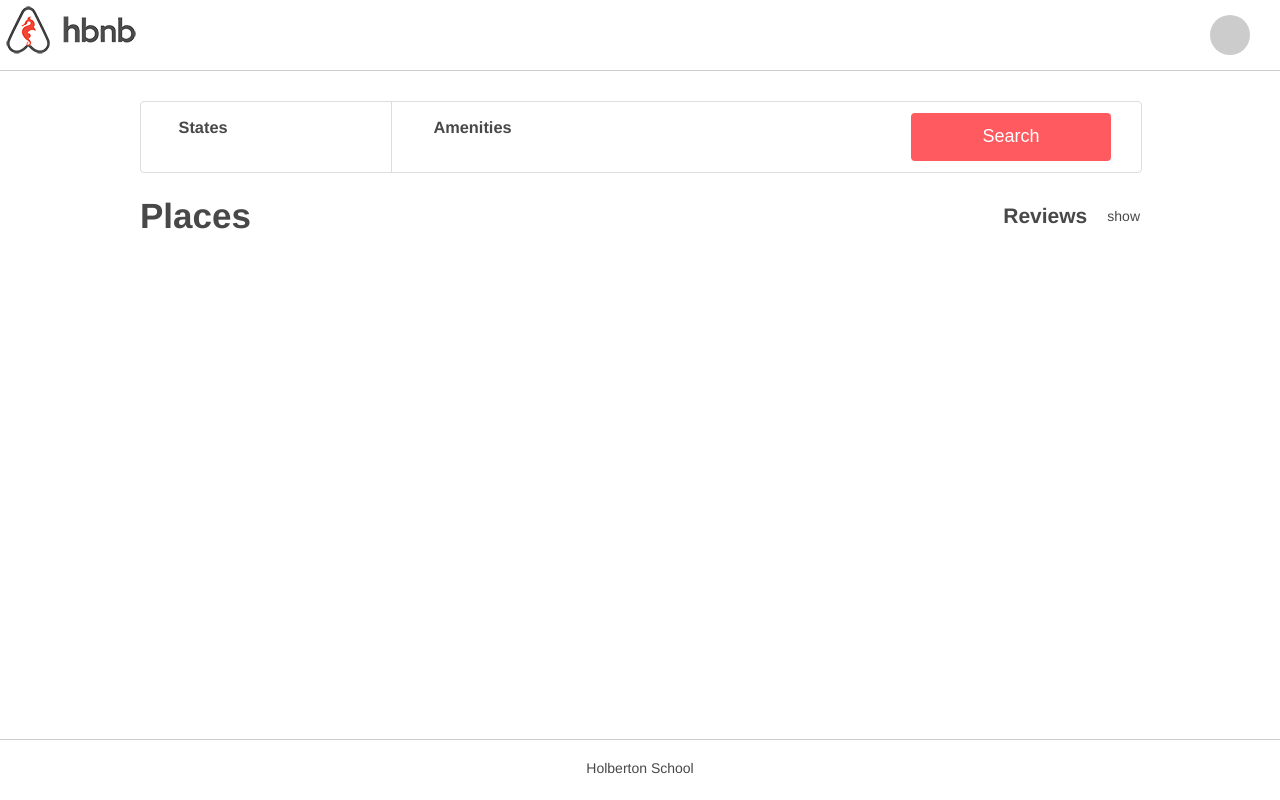
After one commit to alejandrodgz/holbertonschool-AirBnB_clone_v4, a Flask app: template web_dynamic/templates/101-hbnb.html in a window 1280 px wide. The commit adds this page. Run offline with Flask 2, Linux system fonts and the light colour scheme; the template is opened without the code that fills it: most values are stand-ins (such as "Sample title", 1, 10 or a date in 2020); some libraries are stand-ins or nearby versions.

Commit message:
final project

```diff
--- /dev/null
+++ b/web_dynamic/static/scripts/101-hbnb.js
@@ -0,0 +1,142 @@
+
+
+let amenities = {};
+$(() => {
+  $('.amenities input').change(function () {
+    amenities = {};
+    $.each($("input:checked"), function () {
+      amenities[$(this).val()] = $(this).attr("name");
+    });
+    $(".amenities h4").text(Object.values(amenities).join(", "));
+  });
+});
+
+let states = {};
+$(() => {
+  $('.locations h2 input').change(function () {
+    states = {};
+    $.each($("input:checked"), function () {
+      states[$(this).val()] = $(this).attr("name");
+    });
+    $(".locations h4").text(Object.values(states).join(", "));
+  });
+});
+
+let cities = {};
+$(() => {
+  $('.locations .popover ul li ul li').change(function () {
+    cities = {};
+    $.each($("input:checked"), function () {
+      cities[$(this).val()] = $(this).attr("name");
+    });
+  });
+});
+
+
+$.ajax({
+  method: 'GET',
+  url: 'http://127.0.0.1:5001/api/v1/status/',
+  success: function (input) {
+    if (input.status === "OK") {
+      $('div#api_status').addClass('available');
+    } else {
+      $('div#api_status').removeClass('available');
+    };
+  }
+});
+
+$.ajax({
+  type: "POST",
+  url: 'http://127.0.0.1:5001/api/v1/places_search/',
+  data: JSON.stringify({}),
+  dataType: 'json',
+  contentType: 'application/json',
+  success: function (input) {
+    $.each(input, function (i, place) {
+      let article = '<article>' +
+      '<div class="title_box">' +
+      '<h2>' + place.name + '</h2>' +
+      '<div class="price_by_night">$' + place.price_by_night + '</div>' +
+      '</div>' +
+      '<div class="information">' +
+      '<div class="max_guest">' + place.max_guest + ' Guest' + (place.max_guest != 1 ? "s" : "") + '</div>' +
+      '<div class="number_rooms">' + place.number_rooms + ' Bedroom' + (place.number_rooms != 1 ? "s" : "") + '</div>' +
+      '<div class="number_bathrooms">' + place.number_bathrooms + " Bathroom" + (place.number_bathrooms != 1 ? "s" : "") + '</div>' + '</div>' +
+      '</div>' +
+      '<div class="description">' +
+      place.description +
+      '</div>' +
+      '<h3>reviews</h3>';
+
+      $.ajax({
+        type: "GET",
+        url: 'http://127.0.0.1:5001/api/v1/places/' + place.id + '/reviews',
+        success: function (input) {
+          article += "<div class ='reviews_p'>"
+          $.each(input, function (j, review) {
+            article += '<p>' + review.text + '</p>';
+          });
+          article += '</div>';
+          article += '</article>';
+          $('section.places').append(article);
+          $('.reviews_p').hide();
+        }
+      });
+    });
+  }
+});
+
+$(() => {
+  $('button').click(function () {
+    $.ajax({
+      type: "POST",
+      url: 'http://127.0.0.1:5001/api/v1/places_search/',
+      data: JSON.stringify({
+        "amenities": Object.keys(amenities),
+        "cities": Object.keys(cities),
+        "states": Object.keys(states)
+      }),
+      dataType: 'json',
+      contentType: 'application/json',
+      success: function (input) {
+        $.each(input, function (i, place) {
+          let article = '<article>' +
+          '<div class="title_box">' +
+          '<h2>' + place.name + '</h2>' +
+          '<div class="price_by_night">$' + place.price_by_night + '</div>' +
+          '</div>' +
+          '<div class="information">' +
+          '<div class="max_guest">' + place.max_guest + ' Guest' + (place.max_guest != 1 ? "s" : "") + '</div>' +
+          '<div class="number_rooms">' + place.number_rooms + ' Bedroom' + (place.number_rooms != 1 ? "s" : "") + '</div>' +
+          '<div class="number_bathrooms">' + place.number_bathrooms + " Bathroom" + (place.number_bathrooms != 1 ? "s" : "") + '</div>' + '</div>' +
+          '</div>' +
+          '<div class="description">' +
+          place.description +
+          '</div>' +
+          '<h3>reviews</h3>';
+
+          $.ajax({
+            type: "GET",
+            url: 'http://127.0.0.1:5001/api/v1/places/' + place.id + '/reviews',
+            success: function (input) {
+              article += "<div class ='reviews_p'>"
+              $.each(input, function (j, review) {
+                article += '<p>' + review.text + '</p>';
+              });
+              article += '</div>';
+              article += '</article>';
+              $('section.places').append(article);
+              $('.reviews_p').hide();
+            }
+          });
+        });
+      }
+    })
+  });
+});
+
+$(()=>{$('div.placesh1').on('click','#span_id', function(){
+    $(".reviews_p").toggle();
+    $(this).text($(this).text() == 'show' ? 'hide' : 'show');
+  });
+});
--- a/web_dynamic/static/styles/8-places.css
+++ b/web_dynamic/static/styles/8-places.css
@@ -14,13 +14,21 @@
     }
 }
 
+.placesh1{
+    display: flex;
+    flex-flow: row nowrap;
+    align-items: center;
+}
+
 .placesh1 h1 {
     width: 100%;
     margin-right: 400px;
     text-align: left;
     font-size: 35px;
 }
-
+.placesh1 h2 {
+    padding-right: 20px;
+}
 .places article {
     -webkit-column-break-inside: avoid;
     page-break-inside: avoid;
--- /dev/null
+++ b/web_dynamic/templates/101-hbnb.html
@@ -0,0 +1,72 @@
+<!DOCTYPE html>
+<html lang="en">
+
+<head>
+	<meta charset="UTF-8">
+	<link rel="stylesheet" type="text/css" href="../static/styles/4-common.css?{{ cache_id }}">
+	<link rel="stylesheet" type="text/css" href="../static/styles/3-header.css?{{ cache_id }}">
+	<link rel="stylesheet" type="text/css" href="../static/styles/3-footer.css?{{ cache_id }}">
+	<link rel="stylesheet" type="text/css" href="../static/styles/6-filters.css?{{ cache_id }}">
+	<link type="text/css" rel="stylesheet" href="../static/styles/8-places.css?{{ cache_id }}">
+	<link rel="icon" href="../static/images/icon.png?{{ cache_id }}" />
+	<script src="https://code.jquery.com/jquery-3.2.1.min.js"></script>
+	<script type="text/javascript" src="../static/scripts/101-hbnb.js?{{ cache_id }}"></script>
+
+	<title>HBnB</title>
+</head>
+
+<body>
+
+	<header>
+		<div class="logo"></div>
+		<div id="api_status" class="api_status"></div>
+	</header>
+	<div class="container">
+		<section class="filters">
+			<div class="locations">
+				<h3>States</h3>
+				<h4>&nbsp;</h4>
+				<div class="popover">
+					<ul>
+						{% for state in states %}
+						<li><h2><input type="checkbox" value="{{ state[0].id }}" name="{{ state[0].name }}">{{ state[0].name }}:</h2>
+							<ul>
+								{% for city in state[1] %}
+								<li><input type="checkbox" value="{{ city.id }}" name="{{ city.name }}">
+									{{ city.name }}</li>
+								{% endfor %}
+							</ul>
+						</li>
+						{% endfor %}
+					</ul>
+				</div>
+			</div>
+			<div class="amenities">
+				<h3>Amenities</h3>
+				<h4>&nbsp;</h4>
+				<div class="popover">
+					<ul>
+						{% for amenity in amenities %}
+						<li><input type="checkbox" value="{{ amenity.id }}" name="{{ amenity.name }}">{{ amenity.name }}
+						</li>
+						{% endfor %}
+					</ul>
+				</div>
+			</div>
+			<button type="button" id="filterButton">Search</button>
+		</section>
+		<div class="placesh1">
+			<h1>Places</h1>
+			<h2>Reviews</h2>
+			<span id="span_id">show</span>
+		</div>
+		<section class="places">
+			<!-- <h1>Places</h1> -->
+		</section>
+	</div>
+	<footer>
+		<p>Holberton School</p>
+	</footer>
+</body>
+
+</html>
```
Also changed, not shown: web_dynamic/101-hbnb.py (added, +48 -0 lines), README.md.
